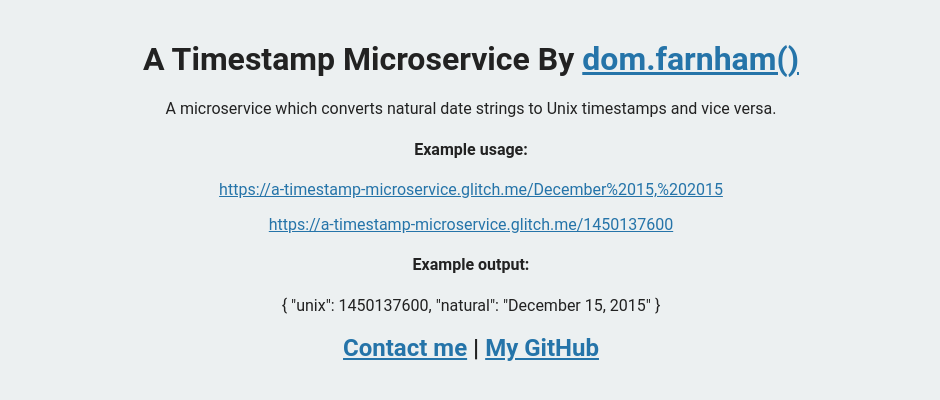
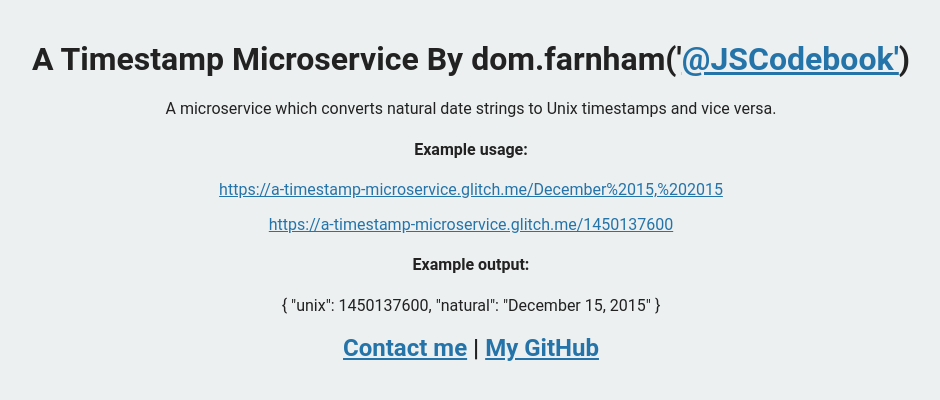
Before and after one commit to domfarnham/a-timestamp-microservice, a website: page views/index.html in a window 1280 px wide. Shown: the whole page, without its empty margins (169-1109 px from the left). Drawn offline with Linux system fonts and the light colour scheme.

Commit message:
Updated @JSCodebook anchor

```diff
--- a/views/index.html
+++ b/views/index.html
@@ -6,13 +6,13 @@
       <meta name="twitter:card" content="summary_large_image">
       <meta name="twitter:site" content="@jscodebook">
       <meta name="twitter:creator" content="@jscodebook">
-      <meta name="twitter:title" content="A Timestamp Microservice By dom.farnham(@JSCodebook)">
+      <meta name="twitter:title" content="A Timestamp Microservice By dom.farnham('@JSCodebook')">
       <meta name="twitter:description" content="A microservice which converts natural date strings to Unix timestamps and vice versa.">
       <meta name="twitter:image" content="https://cdn.glitch.com/84cad3dc-61ef-4507-aae5-abab16662edc%2Fa-timestamp-microservice.png?1503090284212">
    </head>
    <body>
       <div class="container">
-        <h1>A Timestamp Microservice By <a href="https://twitter.com/JSCodebook">dom.farnham()</a></h1>
+        <h1>A Timestamp Microservice By dom.farnham('<a href="https://twitter.com/JSCodebook">@JSCodebook'</a>)</h1>
         <p>
           A microservice which converts natural date strings to Unix timestamps and vice versa.
         </p>
```
